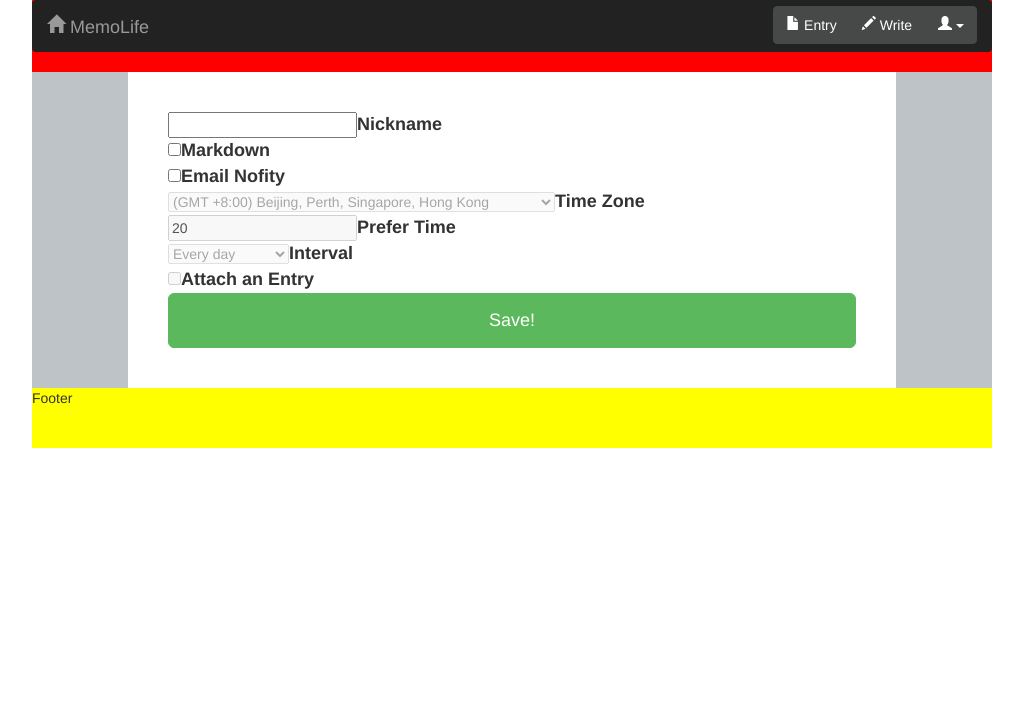
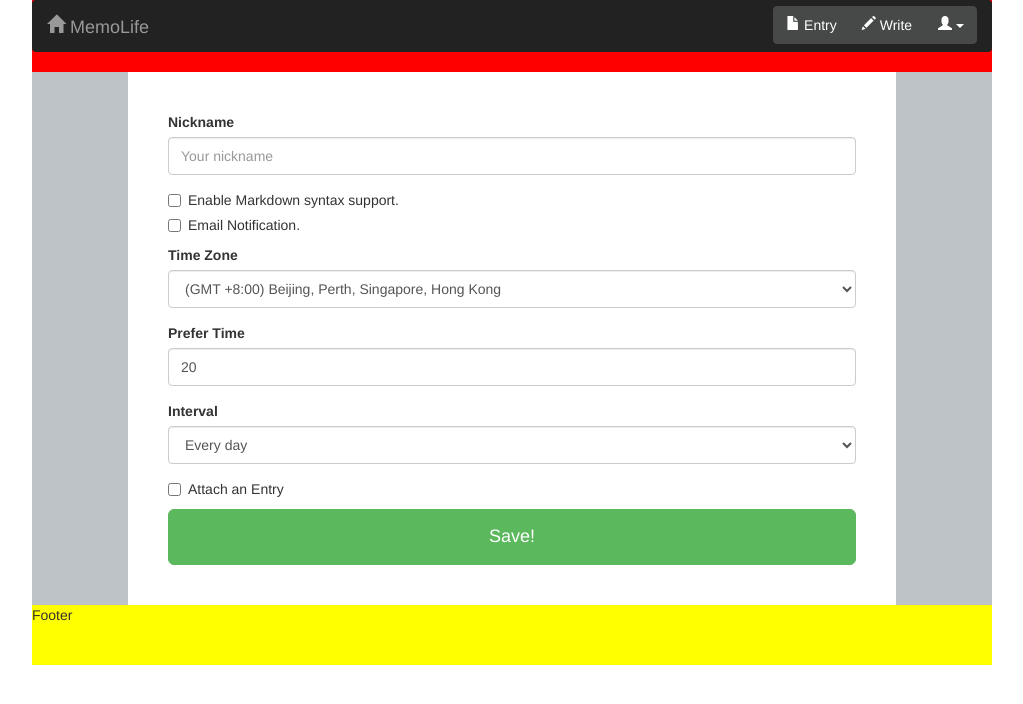
Before and after one commit to oneyoung/longhi, a Django app: page /setting/ in a window 1280 px wide. Shown: the top 704 px of the page, without its empty margins (128-1151 px from the left). Run offline with Django 3.2, Linux system fonts and the light colour scheme; the visitor is signed in with stand-in values (Sample User, id 1); some libraries are stand-ins or nearby versions.

Commit message:
* tpl setting: bootstrap style

```diff
--- a/website/html/static/default.css
+++ b/website/html/static/default.css
@@ -122,19 +122,9 @@
 
 /* setting */
 .setting-form {
-	display: table;
 	margin-left: auto;
 	margin-right: auto;
 	padding: 40px;
 	background-color: white;
 	width: 80%;
 }
-
-.setting-form .control-group {
-	display: table-row;
-}
-
-.setting-form label {
-	display: inline;
-	font-size: large;
-}
--- a/website/html/template/memo/setting.html
+++ b/website/html/template/memo/setting.html
@@ -3,14 +3,10 @@
 {% block head %}
 <script type="text/javascript">
 function notify_trigger(input) {
-  var enable = $('.setting-form input[name="notify"]').attr('checked') ? true: false;
-  $('.setting-form .notify-subgroup :input').each(function () {
-    if (enable) {
-      $(this).removeAttr('disabled');
-    } else {
-      $(this).attr('disabled', true);
-    }
+  var enable = $('.setting-form input[name="notify"]').prop('checked') ? true: false;
+  $('.setting-form .notify-subgroup').attr('disabled', !enable);
   });
+
   $('.setting-form').submit(function () {
     /* post disabled elemments too */
     $(this).find(':disabled').each(function () {
@@ -33,48 +29,53 @@
 <form class="setting-form" method="post" action="{% url 'memo.views.memo_setting' %}">
   {% csrf_token %}
   {% if success %}
-  <div><p>Setting Save Successfully.</p></div>
+  <div class="alert alert-success">
+    <button type="button" class="close" data-dismiss="alert">&times;</button>
+    <strong>Success!</strong> Your setting has been saved.
+  </div>
   {% endif %}
-  <div class="control-group">
-    <input name="nickname" type="text" value="{{ form.nickname.value }}"/>
+  <fieldset>
+    <div class="form-group">
       <label>Nickname</label>
+      <input name="nickname" type="text" class="form-control" placeholder="Your nickname" value="{{ form.nickname.value }}"/>
     </div>
-  <div class="control-group">
-    <input name="markdown" type="checkbox" data-toggle="switch" {% if form.markdown.value %}checked{% endif %} />
-    <label>Markdown</label>
+    <div class="checkbox">
+      <label for="id-markdown">Enable Markdown syntax support.</label>
+      <input name="markdown" id="id-markdown" type="checkbox" {% if form.markdown.value %}checked{% endif %} />
     </div>
-    <div class="control-group">
-      <input name="notify" type="checkbox" data-toggle="switch" {% if form.notify.value %}checked{% endif %} />
-      <label>Email Nofity</label>
+      <div class="checkbox">
+        <label for="id-notify">Email Notification.</label>
+        <input name="notify" id="id-notify" type="checkbox" {% if form.notify.value %}checked{% endif %} />
       </div>
-  <div class="notify-subgroup">
-    <div class="control-group">
-      <select name="timezone" value="{{ form.timezone.value }}" class="select-block select-herolist">
+    <fieldset class="notify-subgroup">
+      <div class="form-group">
+        <label>Time Zone</label>
+        <select name="timezone" value="{{ form.timezone.value }}" class="form-control">
         {% for value, name in form.instance.TIME_ZONE_CHOICES %}
           <option value="{{ value }}" {% if form.timezone.value == value %}selected="selected"{% endif %}>{{ name }}</option>
         {% endfor %}
         </select>
-      <label>Time Zone</label>
       </div>
-    <div class="control-group">
+      <div class="form-group">
         <!-- we prefer js here -->
-      <input name="preferhour" type="text" value="{{ form.preferhour.value }}" />
         <label>Prefer Time</label>
+        <input name="preferhour" type="text" class="form-control" value="{{ form.preferhour.value }}" />
       </div>
-    <div class="control-group">
-      <select name="interval" value="{{ form.interval.value }}" class="select-block select-herolist">
+      <div class="form-group">
+        <label>Interval</label>
+        <select name="interval" value="{{ form.interval.value }}" class="form-control">
         {% for value, hint in form.instance.INTERVAL_CHOICES %}
           <option value="{{ value }}" {% if form.interval.value|add:0 == value %}selected="selected"{% endif %}>{{ hint }}</option>
         {% endfor %}
         </select>
-      <label>Interval</label>
       </div>
-    <div class="control-group">
-      <input name="attach" type="checkbox" data-toggle="switch" {% if form.attach.value %}checked{% endif %} />
-      <label>Attach an Entry</label>
+      <div class="checkbox">
+        <label for="id-attach">Attach an Entry</label>
+        <input name="attach" id="id-attach" type="checkbox" {% if form.attach.value %}checked{% endif %} />
       </div>
+    </fieldset>
 
-  </div>
     <input name="submit" type="submit" value="Save!" class="btn btn-large btn-block btn-success" />
+  </fieldset>
 </form>
 {% endblock %}
```
Lines whose indentation alone changed are shown as unchanged.
